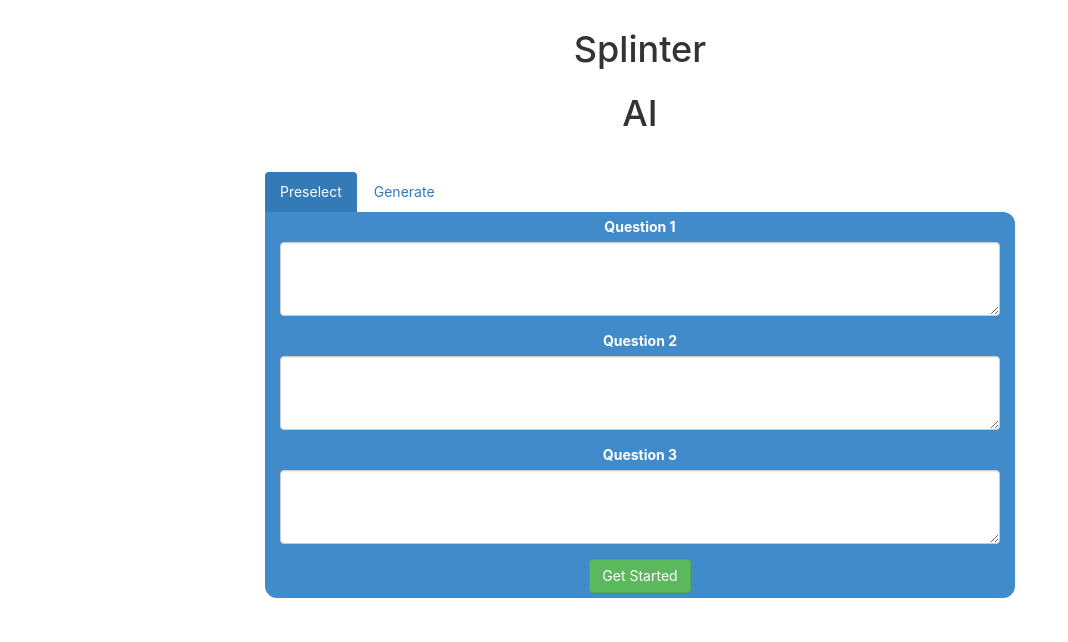
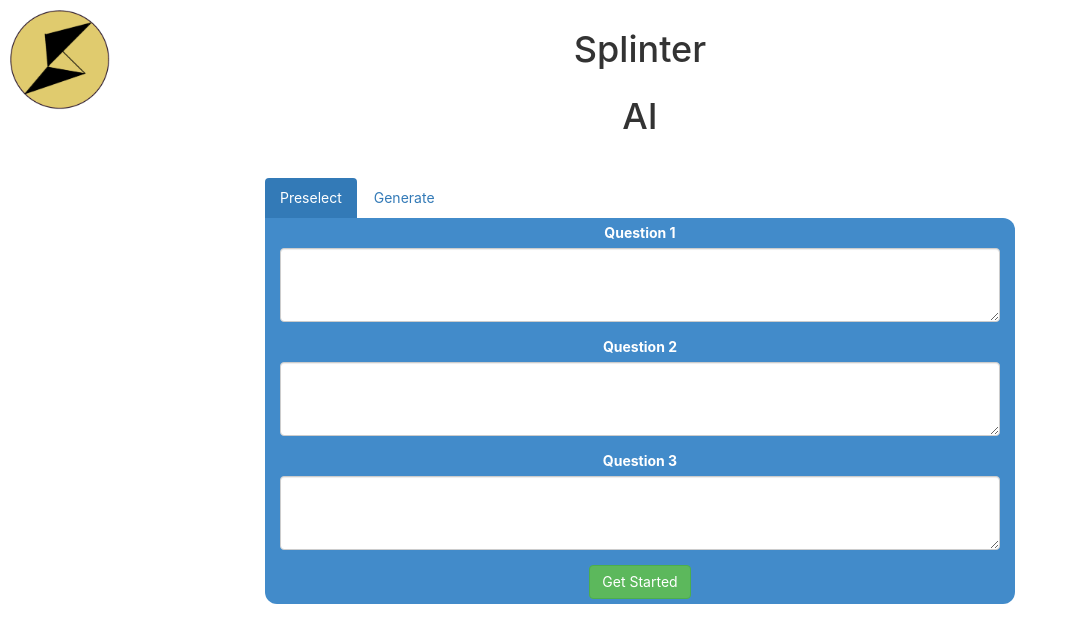
Before and after one commit to rasooly-dev/spinter, a React (Create React App) app in the folder client/: page / in a window 1280 px wide. Shown: the top 642 px of the page, without its empty margins (0-1068 px from the left). Built offline with nearby package versions, Linux system fonts and the light colour scheme.

Commit message:
add logo and fix ui somewhat

```diff
--- a/client/src/pages/Landing/Landing.css
+++ b/client/src/pages/Landing/Landing.css
@@ -73,3 +73,8 @@
   .clearfix {
     width: auto;
   }
+
+  .logo {
+    width: 100px;
+    height: 100px;
+  }
--- a/client/src/pages/Landing/Landing.js
+++ b/client/src/pages/Landing/Landing.js
@@ -1,5 +1,6 @@
 import React, { useState , setTheArray} from "react";
 import "./Landing.css";
+import logo from "../../img/logo.png";
 function Landing() {
   const [firstQ, setFirstQ] = useState("");
   const [secondQ, setSecondQ] = useState("");
@@ -76,6 +77,9 @@ function Landing() {
   return (
     <div className="grid-container">
       {/* <!--   <div className="grid-item"></div> --> */}
+      <div>
+        <img className="logo" src={logo}/>
+      </div>
       <div className="center-grid">
         <h1>Splinter</h1>
       </div>
@@ -88,12 +92,12 @@ function Landing() {
           <div className="center-grid">
             <div id="exTab3">
               <ul className="nav nav-pills">
-                <li className="active">
+                <li className={isFirstForm ? "active" : null}>
                   <a href="#1b" data-toggle="tab" onClick={handleToggle1}>
                     Preselect
                   </a>
                 </li>
-                <li>
+                <li className={!isFirstForm ? "active" : null}>
                   <a href="#2b" data-toggle="tab" onClick={handleToggle2}>
                     Generate
                   </a>
```
Also changed, not shown: client/src/img/logo.png (added).
